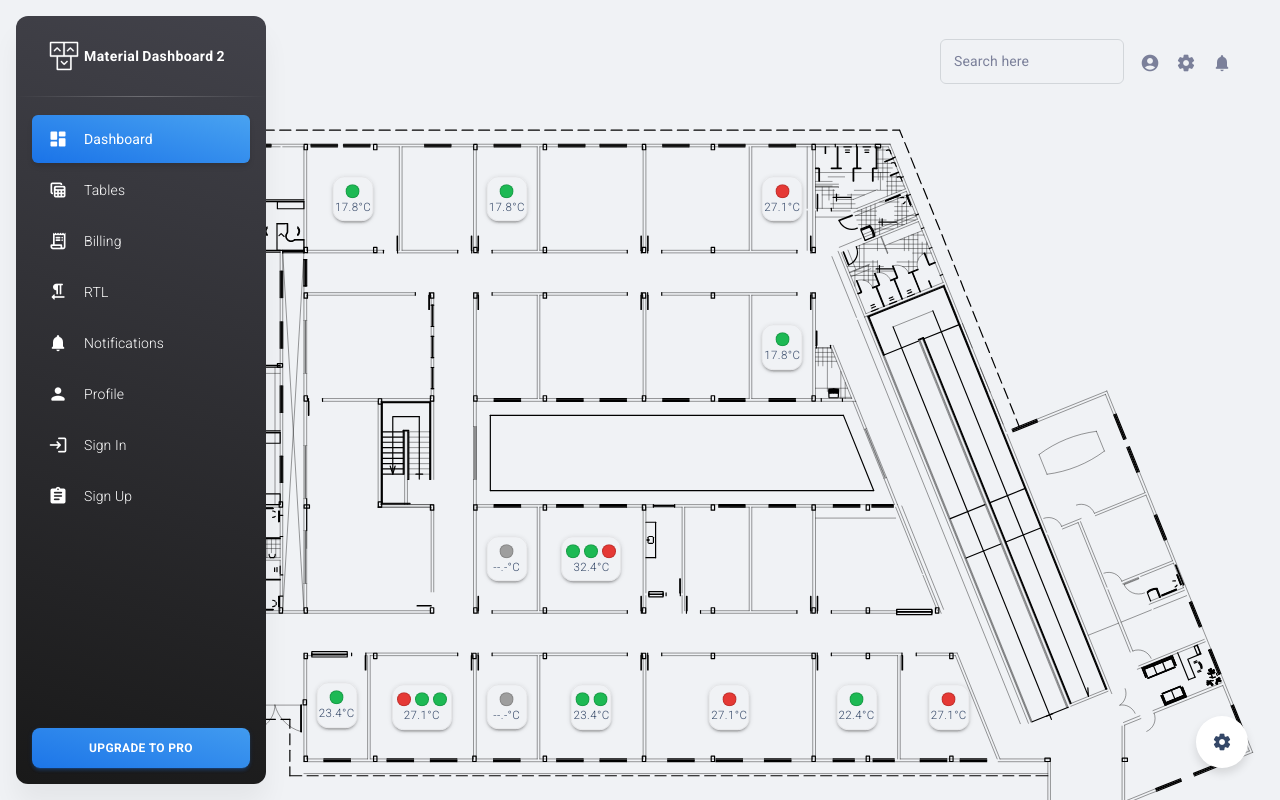
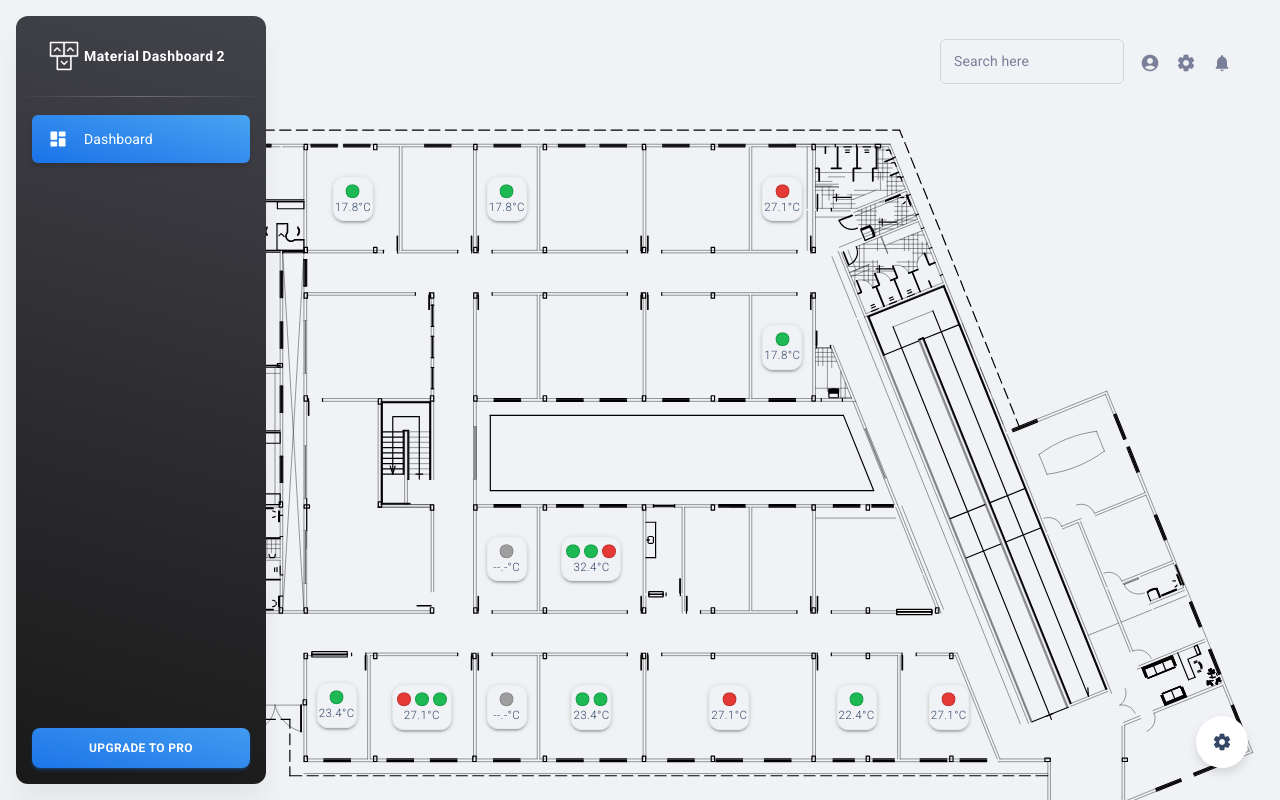
Before and after one commit to lennedy/superAr, a React (Create React App) app in the folder frontend/: page /dashboard in a window 1280 px wide. Built offline with nearby package versions, Linux system fonts and the light colour scheme.

Commit message:
Ocultando telas não utilizadas

```diff
--- a/frontend/src/routes.js
+++ b/frontend/src/routes.js
@@ -57,62 +57,62 @@ const routes = [
     route: "/dashboard",
     component: <Dashboard />,
   },
-  {
-    type: "collapse",
-    name: "Tables",
-    key: "tables",
-    icon: <Icon fontSize="small">table_view</Icon>,
-    route: "/tables",
-    component: <Tables />,
-  },
-  {
-    type: "collapse",
-    name: "Billing",
-    key: "billing",
-    icon: <Icon fontSize="small">receipt_long</Icon>,
-    route: "/billing",
-    component: <Billing />,
-  },
-  {
-    type: "collapse",
-    name: "RTL",
-    key: "rtl",
-    icon: <Icon fontSize="small">format_textdirection_r_to_l</Icon>,
-    route: "/rtl",
-    component: <RTL />,
-  },
-  {
-    type: "collapse",
-    name: "Notifications",
-    key: "notifications",
-    icon: <Icon fontSize="small">notifications</Icon>,
-    route: "/notifications",
-    component: <Notifications />,
-  },
-  {
-    type: "collapse",
-    name: "Profile",
-    key: "profile",
-    icon: <Icon fontSize="small">person</Icon>,
-    route: "/profile",
-    component: <Profile />,
-  },
-  {
-    type: "collapse",
-    name: "Sign In",
-    key: "sign-in",
-    icon: <Icon fontSize="small">login</Icon>,
-    route: "/authentication/sign-in",
-    component: <SignIn />,
-  },
-  {
-    type: "collapse",
-    name: "Sign Up",
-    key: "sign-up",
-    icon: <Icon fontSize="small">assignment</Icon>,
-    route: "/authentication/sign-up",
-    component: <SignUp />,
-  },
+  // {
+  //   type: "collapse",
+  //   name: "Tables",
+  //   key: "tables",
+  //   icon: <Icon fontSize="small">table_view</Icon>,
+  //   route: "/tables",
+  //   component: <Tables />,
+  // },
+  // {
+  //   type: "collapse",
+  //   name: "Billing",
+  //   key: "billing",
+  //   icon: <Icon fontSize="small">receipt_long</Icon>,
+  //   route: "/billing",
+  //   component: <Billing />,
+  // },
+  // {
+  //   type: "collapse",
+  //   name: "RTL",
+  //   key: "rtl",
+  //   icon: <Icon fontSize="small">format_textdirection_r_to_l</Icon>,
+  //   route: "/rtl",
+  //   component: <RTL />,
+  // },
+  // {
+  //   type: "collapse",
+  //   name: "Notifications",
+  //   key: "notifications",
+  //   icon: <Icon fontSize="small">notifications</Icon>,
+  //   route: "/notifications",
+  //   component: <Notifications />,
+  // },
+  // {
+  //   type: "collapse",
+  //   name: "Profile",
+  //   key: "profile",
+  //   icon: <Icon fontSize="small">person</Icon>,
+  //   route: "/profile",
+  //   component: <Profile />,
+  // },
+  // {
+  //   type: "collapse",
+  //   name: "Sign In",
+  //   key: "sign-in",
+  //   icon: <Icon fontSize="small">login</Icon>,
+  //   route: "/authentication/sign-in",
+  //   component: <SignIn />,
+  // },
+  // {
+  //   type: "collapse",
+  //   name: "Sign Up",
+  //   key: "sign-up",
+  //   icon: <Icon fontSize="small">assignment</Icon>,
+  //   route: "/authentication/sign-up",
+  //   component: <SignUp />,
+  // },
 ];
 
 export default routes;
```
